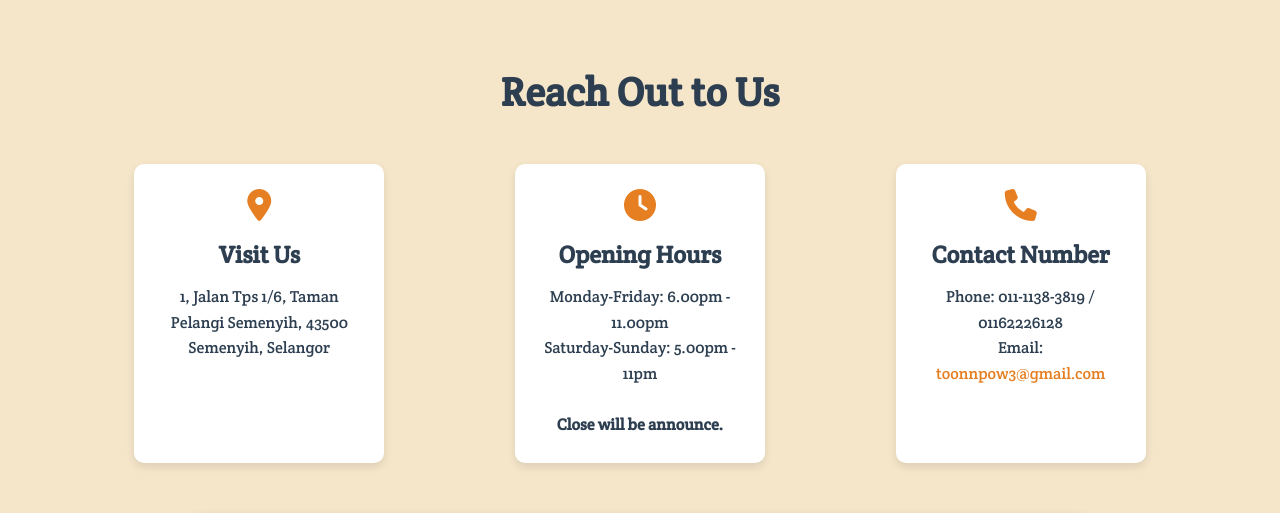
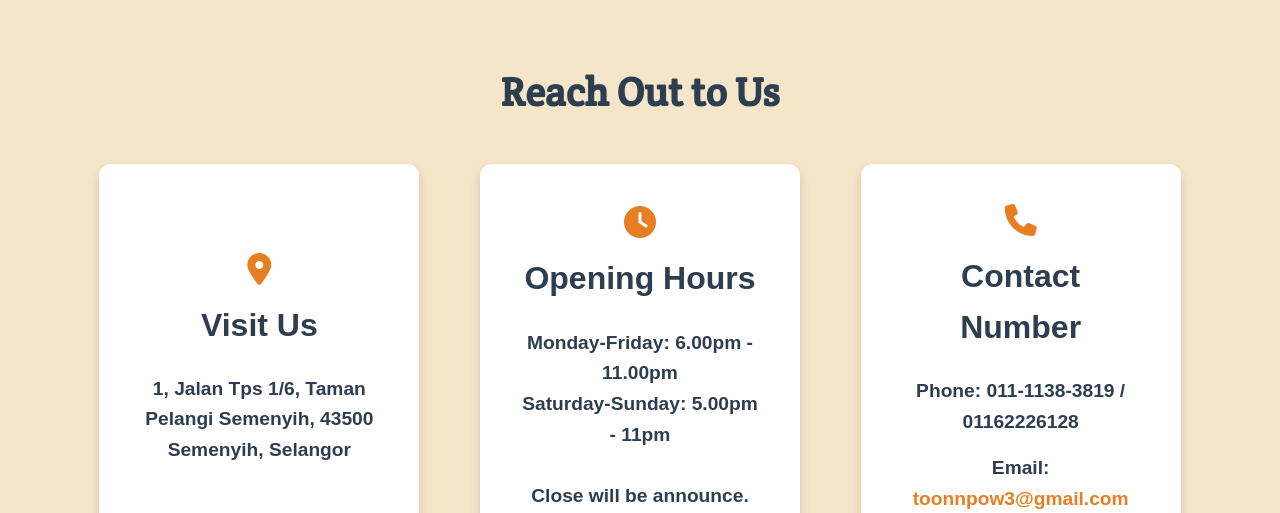
Before and after one commit to Shameel681/Satay-Kajang-Uncle-Ujang-Online-Ordering-System-G5, a PHP site: page /MASTER/customer/contact.php in a window 1280 px wide. Shown: the part 386-899 px from the top of the page. Run offline with PHP 8.4, Linux system fonts and the light colour scheme; grey boxes are pictures that could not be loaded.

Commit message:
Update Contact css

```diff
--- a/SatayKajangUncleUjangOnlineOrderingSystem/CSS/contact.css
+++ b/SatayKajangUncleUjangOnlineOrderingSystem/CSS/contact.css
@@ -64,17 +64,22 @@ display: flex;
 justify-content: space-around;
 flex-wrap: wrap;
 gap: 30px;
-margin-bottom: 50px;
+margin-bottom: 100px;
+align-items: stretch;
 }
 
 .contact-card {
     background: #fff;
-padding: 25px;
-border-radius: 10px;
-box-shadow: 0 4px 8px rgba(0, 0, 0, 0.1);
+    padding: 40px !important;        /* force bigger padding */
+    border-radius: 12px;
+    box-shadow: 0 6px 12px rgba(0, 0, 0, 0.15);
     text-align: center;
-width: 250px;
+    width: 320px !important;         /* force bigger width */
+    min-height: 280px !important;    /* ensures equal height */
     transition: transform 0.3s ease, box-shadow 0.3s ease;
+    display: flex;
+    flex-direction: column;
+    justify-content: center;         /* centers content vertically */
 }
 
 .contact-card:hover {
@@ -89,18 +94,22 @@ margin-bottom: 15px;
 }
 
 .contact-card h3 {
-font-size: 1.5rem;
+    font-size: 2rem !important;      /* bigger */
+    font-weight: 800 !important;     /* bold */
     color: #2c3e50;
-margin-bottom: 10px;
-font-family: 'Crete Round', sans-serif;
+    margin-bottom: 15px;
 }
 
 .contact-card p {
-font-family: 'Crete Round', sans-serif;
+    font-size: 1.2rem !important;    /* bigger */
+    font-weight: 600 !important;     /* bold */
     color: #2c3e50;
+    margin: 8px 0;
 }
 
 .contact-card a {
+    font-size: 1.2rem !important;
+    font-weight: 700 !important;
     color: #e67e22;
 }
 
```
Lines whose indentation alone changed are shown as unchanged.
